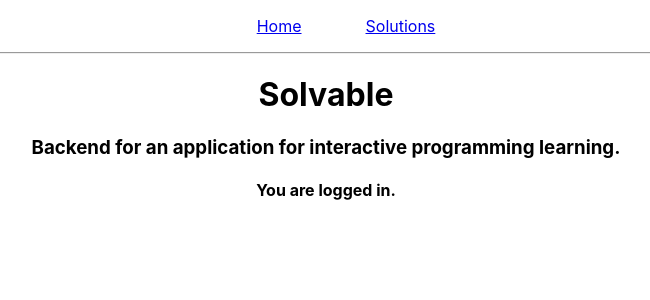
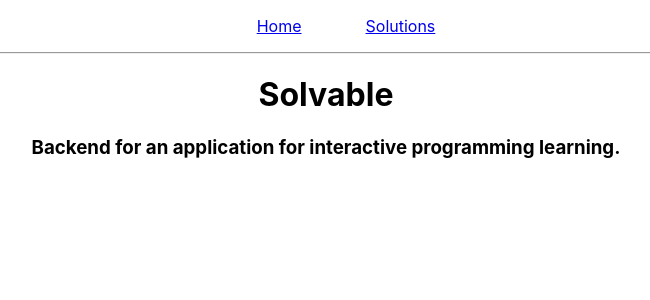
Before and after one commit to michalmytych/solvable-spa, a React (Create React App) app: page /home in a window 1280 px wide. Shown: the top 300 px of the page, without its empty margins (314-964 px from the left). Built offline with nearby package versions, Linux system fonts and the light colour scheme; sample sign-in values are in the browser's storage.

Commit message:
Rm redundant

```diff
--- a/src/pages/Home.js
+++ b/src/pages/Home.js
@@ -1,13 +1,10 @@
 import React from 'react'
-import { Link } from 'react-router-dom'
-import { isUserAuthenticated } from '../features/auth'
 
 export default function Home() {
   return (
     <div>
       <h1>Solvable</h1>
       <h3>Backend for an application for interactive programming learning.</h3>
-      {isUserAuthenticated() ? <h4>You are logged in.</h4> : <Link to={'/login'} />}
     </div>
   )
 }
```
